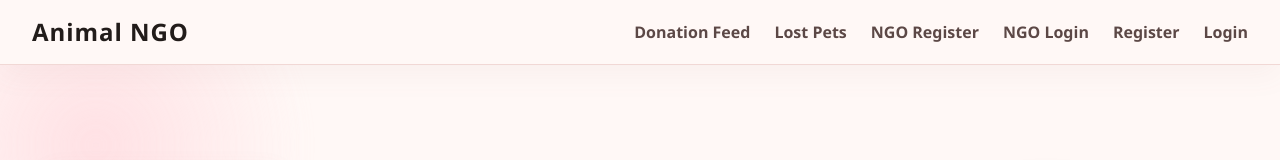
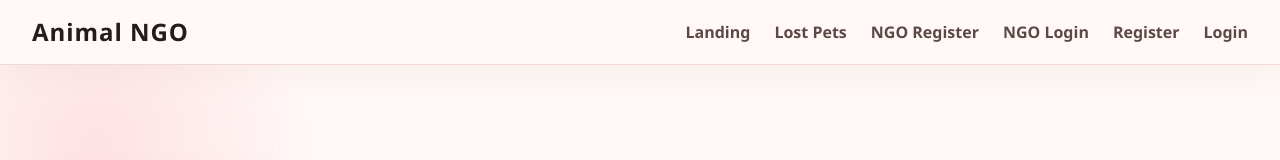
Before and after one commit to NNIIKKKKII/Animal_NGO_Project, a React (Vite) app in the folder animal-ngo-frontend/: page / in a window 1280 px wide. Shown: the top 160 px of the page. Built offline with nearby package versions, Linux system fonts and the light colour scheme; no server answers.

Commit message:
make landing page & lost pets page public

```diff
--- a/animal-ngo-frontend/src/App.jsx
+++ b/animal-ngo-frontend/src/App.jsx
@@ -79,14 +79,20 @@ function App() {
           <Route path="/forgot-password" element={<ForgotPassword />} />
           <Route path="/reset-password" element={<ResetPassword />} />
           <Route path="/" element={<LandingPage />} />
-          <Route path="/donations" element={<DonationFeed />} />
           <Route path="/ngo/register" element={<RegisterNgo />} />
           <Route path="/ngo/login" element={<LoginNgo />} />
           <Route path="/ngo/:id" element={<NgoProfile />} />
-          <Route path="/lost-pets/report" element={<ReportLostPet />} />
           <Route path="/lost-pets" element={<LostPetsFeed />} />
           <Route path="*" element={<NotFound />} />
 
+          <Route
+            path="/donations"
+            element={<ProtectedRoute element={<DonationFeed />} />}
+          />
+          <Route
+            path="/lost-pets/report"
+            element={<ProtectedRoute element={<ReportLostPet />} />}
+          />
           <Route
             path="/dashboard"
             element={<ProtectedRoute element={<Dashboard />} />}
--- a/animal-ngo-frontend/src/components/Navbar.jsx
+++ b/animal-ngo-frontend/src/components/Navbar.jsx
@@ -170,9 +170,17 @@ const Navbar = () => {
           </Link>
 
           <nav className="hidden md:flex items-center space-x-6 text-base font-semibold">
+            {!activeSession && (
+              <Link to="/" className={navLink}>
+                Landing
+              </Link>
+            )}
+
+            {activeSession === "user" && (
               <Link to="/donations" className={navLink}>
                 Donation Feed
               </Link>
+            )}
 
             <Link to="/lost-pets" className={navLink}>
               Lost Pets
@@ -199,6 +207,17 @@ const Navbar = () => {
           <div className={isLandingPage
             ? "flex flex-col space-y-4 px-4 py-4 text-base font-medium text-[#5c4846]"
             : "flex flex-col space-y-4 px-4 py-4 text-base font-medium text-[#5c4846]"}>
+            {!activeSession && (
+              <Link
+                to="/"
+                onClick={() => setMenuOpen(false)}
+                className={navLink}
+              >
+                Landing
+              </Link>
+            )}
+
+            {activeSession === "user" && (
               <Link
                 to="/donations"
                 onClick={() => setMenuOpen(false)}
@@ -206,6 +225,7 @@ const Navbar = () => {
               >
                 Donation Feed
               </Link>
+            )}
 
             <Link
               to="/lost-pets"
```
Lines whose indentation alone changed are shown as unchanged.
